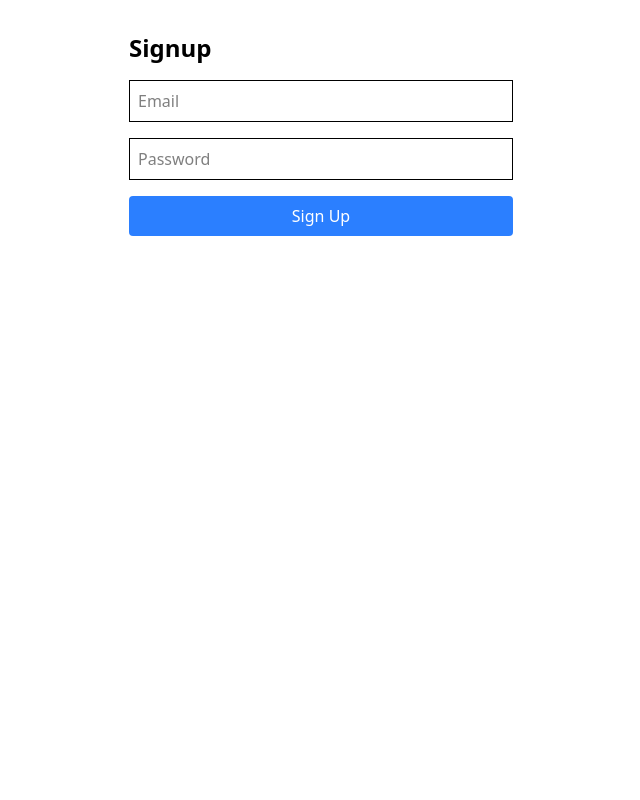
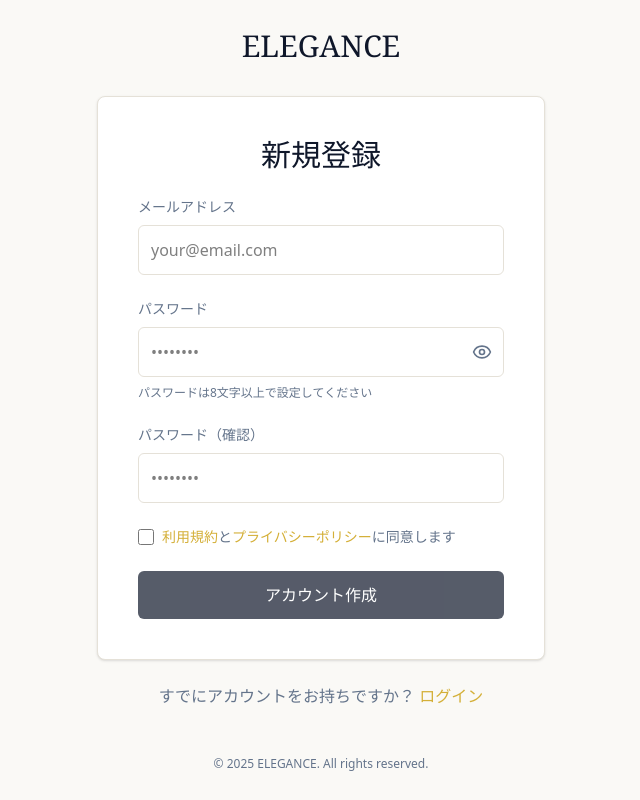
Before and after one commit to rion0918/tryon-app, a Next.js app in the folder web/: page /signup in a window 1280 px wide. Shown: the whole page, without its empty margins (319-959 px from the left). Built offline with nearby package versions, Linux system fonts and the light colour scheme; a web font is replaced by a local one.

Commit message:
login,signup画面の最適化

```diff
--- a/web/app/login/page.tsx
+++ b/web/app/login/page.tsx
@@ -1,8 +1,12 @@
-'use client';
+"use client"
 
-import { gql, useMutation } from '@apollo/client';
-import { useState } from 'react';
-import { useRouter } from 'next/navigation';
+import type React from "react"
+
+import { gql, useMutation } from "@apollo/client"
+import { useState } from "react"
+import { useRouter } from "next/navigation"
+import Link from "next/link"
+import { Eye, EyeOff } from "lucide-react"
 
 const LOGIN_MUTATION = gql`
   mutation Login($input: LoginInput!) {
@@ -10,53 +14,139 @@ const LOGIN_MUTATION = gql`
       accessToken
     }
   }
-`;
+`
 
 export default function LoginPage() {
-  const router = useRouter();
-  const [email, setEmail] = useState('');
-  const [password, setPassword] = useState('');
+  const router = useRouter()
+  const [email, setEmail] = useState("")
+  const [password, setPassword] = useState("")
+  const [showPassword, setShowPassword] = useState(false)
   const [login, { loading, error }] = useMutation(LOGIN_MUTATION, {
     onCompleted: (data) => {
-      localStorage.setItem('token', data.login.accessToken);
-      router.push('/tryon');
+      localStorage.setItem("token", data.login.accessToken)
+      router.push("/tryon")
     },
-  });
+  })
 
   const handleSubmit = async (e: React.FormEvent) => {
-    e.preventDefault();
-    await login({ variables: { input: { email, password } } });
-  };
+    e.preventDefault()
+    await login({ variables: { input: { email, password } } })
+  }
+
+  const togglePasswordVisibility = () => {
+    setShowPassword(!showPassword)
+  }
 
   return (
-    <div className="p-8 max-w-md mx-auto">
-      <h1 className="text-2xl font-bold mb-4">Login</h1>
-      <form onSubmit={handleSubmit} className="space-y-4">
+    <div className="min-h-screen flex flex-col items-center justify-center bg-[#faf9f6] px-4">
+      <div className="w-full max-w-md">
+        {/* ロゴとブランド名 */}
+        <div className="text-center mb-8">
+          <Link href="/" className="inline-block">
+            <span className="font-serif text-3xl font-medium text-[#0f172a]">ELEGANCE</span>
+          </Link>
+        </div>
+
+        {/* ログインカード */}
+        <div className="bg-white rounded-lg shadow-sm border border-[#e5e1d8] p-8 md:p-10">
+          <h1 className="font-serif text-2xl md:text-3xl text-[#0f172a] mb-6 text-center">ログイン</h1>
+
+          <form onSubmit={handleSubmit} className="space-y-6">
+            <div className="space-y-2">
+              <label htmlFor="email" className="block text-sm font-medium text-[#64748b]">
+                メールアドレス
+              </label>
               <input
-          className="w-full border p-2"
+                id="email"
+                className="w-full border border-[#e5e1d8] rounded-md p-3 bg-white focus:outline-none focus:ring-2 focus:ring-[#d4af37] focus:border-transparent transition-all duration-200"
                 type="email"
-          placeholder="Email"
+                placeholder="your@email.com"
                 value={email}
                 onChange={(e) => setEmail(e.target.value)}
                 required
               />
+            </div>
+
+            <div className="space-y-2">
+              <label htmlFor="password" className="block text-sm font-medium text-[#64748b]">
+                パスワード
+              </label>
+              <div className="relative">
                 <input
-          className="w-full border p-2"
-          type="password"
-          placeholder="Password"
+                  id="password"
+                  className="w-full border border-[#e5e1d8] rounded-md p-3 bg-white focus:outline-none focus:ring-2 focus:ring-[#d4af37] focus:border-transparent transition-all duration-200"
+                  type={showPassword ? "text" : "password"}
+                  placeholder="••••••••"
                   value={password}
                   onChange={(e) => setPassword(e.target.value)}
                   required
                 />
                 <button
-          className="w-full bg-gray-700 text-white p-2 rounded"
+                  type="button"
+                  onClick={togglePasswordVisibility}
+                  className="absolute right-3 top-1/2 transform -translate-y-1/2 text-[#64748b] hover:text-[#0f172a] transition-colors duration-200"
+                >
+                  {showPassword ? <EyeOff className="h-5 w-5" /> : <Eye className="h-5 w-5" />}
+                </button>
+              </div>
+            </div>
+
+            <div className="flex items-center justify-between">
+              <div className="flex items-center">
+                <input
+                  id="remember-me"
+                  name="remember-me"
+                  type="checkbox"
+                  className="h-4 w-4 text-[#d4af37] focus:ring-[#d4af37] border-[#e5e1d8] rounded"
+                />
+                <label htmlFor="remember-me" className="ml-2 block text-sm text-[#64748b]">
+                  ログイン状態を保存
+                </label>
+              </div>
+              <div className="text-sm">
+                <Link
+                  href="/forgot-password"
+                  className="font-medium text-[#d4af37] hover:text-[#d4af37]/80 transition-colors duration-200"
+                >
+                  パスワードをお忘れですか？
+                </Link>
+              </div>
+            </div>
+
+            {error && (
+              <div className="bg-[#fef2f2] border border-[#fee2e2] text-[#b91c1c] p-3 rounded-md text-sm">
+                ログインに失敗しました: {error.message}
+              </div>
+            )}
+
+            <button
+              className="w-full bg-[#0f172a] text-white p-3 rounded-md hover:bg-[#0f172a]/90 transition-colors duration-200 font-medium"
               type="submit"
               disabled={loading}
             >
-          {loading ? 'Logging in...' : 'Log In'}
+              {loading ? "ログイン中..." : "ログイン"}
             </button>
-        {error && <p className="text-red-500">Login failed: {error.message}</p>}
           </form>
         </div>
-  );
+
+        {/* 新規登録リンク */}
+        <div className="text-center mt-6">
+          <p className="text-[#64748b]">
+            アカウントをお持ちでないですか？{" "}
+            <Link
+              href="/signup"
+              className="font-medium text-[#d4af37] hover:text-[#d4af37]/80 transition-colors duration-200"
+            >
+              新規登録
+            </Link>
+          </p>
+        </div>
+
+        {/* フッター */}
+        <div className="text-center mt-12">
+          <p className="text-xs text-[#64748b]">&copy; {new Date().getFullYear()} ELEGANCE. All rights reserved.</p>
+        </div>
+      </div>
+    </div>
+  )
 }
--- a/web/app/signup/page.tsx
+++ b/web/app/signup/page.tsx
@@ -1,8 +1,12 @@
-'use client';
+"use client"
 
-import { gql, useMutation } from '@apollo/client';
-import { useState } from 'react';
-import { useRouter } from 'next/navigation';
+import type React from "react"
+
+import { gql, useMutation } from "@apollo/client"
+import { useState } from "react"
+import { useRouter } from "next/navigation"
+import Link from "next/link"
+import { Eye, EyeOff } from "lucide-react"
 
 const SIGNUP_MUTATION = gql`
   mutation Signup($input: SignupInput!) {
@@ -10,53 +14,192 @@ const SIGNUP_MUTATION = gql`
       accessToken
     }
   }
-`;
+`
 
 export default function SignupPage() {
-  const router = useRouter();
-  const [email, setEmail] = useState('');
-  const [password, setPassword] = useState('');
+  const router = useRouter()
+  const [email, setEmail] = useState("")
+  const [password, setPassword] = useState("")
+  const [confirmPassword, setConfirmPassword] = useState("")
+  const [showPassword, setShowPassword] = useState(false)
+  const [agreeTerms, setAgreeTerms] = useState(false)
+  const [passwordError, setPasswordError] = useState("")
+
   const [signup, { loading, error }] = useMutation(SIGNUP_MUTATION, {
     onCompleted: (data) => {
-      localStorage.setItem('token', data.signup.accessToken);
-      router.push('/tryon');
+      localStorage.setItem("token", data.signup.accessToken)
+      router.push("/tryon")
     },
-  });
+  })
+
+  const validateForm = () => {
+    if (password !== confirmPassword) {
+      setPasswordError("パスワードが一致しません")
+      return false
+    }
+
+    if (password.length < 8) {
+      setPasswordError("パスワードは8文字以上である必要があります")
+      return false
+    }
+
+    setPasswordError("")
+    return true
+  }
 
   const handleSubmit = async (e: React.FormEvent) => {
-    e.preventDefault();
-    await signup({ variables: { input: { email, password } } });
-  };
+    e.preventDefault()
+
+    if (!validateForm()) {
+      return
+    }
+
+    if (!agreeTerms) {
+      return
+    }
+
+    await signup({ variables: { input: { email, password } } })
+  }
+
+  const togglePasswordVisibility = () => {
+    setShowPassword(!showPassword)
+  }
 
   return (
-    <div className="p-8 max-w-md mx-auto">
-      <h1 className="text-2xl font-bold mb-4">Signup</h1>
-      <form onSubmit={handleSubmit} className="space-y-4">
+    <div className="min-h-screen flex flex-col items-center justify-center bg-[#faf9f6] px-4">
+      <div className="w-full max-w-md">
+        {/* ロゴとブランド名 */}
+        <div className="text-center mb-8">
+          <Link href="/" className="inline-block">
+            <span className="font-serif text-3xl font-medium text-[#0f172a]">ELEGANCE</span>
+          </Link>
+        </div>
+
+        {/* 新規登録カード */}
+        <div className="bg-white rounded-lg shadow-sm border border-[#e5e1d8] p-8 md:p-10">
+          <h1 className="font-serif text-2xl md:text-3xl text-[#0f172a] mb-6 text-center">新規登録</h1>
+
+          <form onSubmit={handleSubmit} className="space-y-6">
+            <div className="space-y-2">
+              <label htmlFor="email" className="block text-sm font-medium text-[#64748b]">
+                メールアドレス
+              </label>
               <input
-          className="w-full border p-2"
+                id="email"
+                className="w-full border border-[#e5e1d8] rounded-md p-3 bg-white focus:outline-none focus:ring-2 focus:ring-[#d4af37] focus:border-transparent transition-all duration-200"
                 type="email"
-          placeholder="Email"
+                placeholder="your@email.com"
                 value={email}
                 onChange={(e) => setEmail(e.target.value)}
                 required
               />
+            </div>
+
+            <div className="space-y-2">
+              <label htmlFor="password" className="block text-sm font-medium text-[#64748b]">
+                パスワード
+              </label>
+              <div className="relative">
                 <input
-          className="w-full border p-2"
-          type="password"
-          placeholder="Password"
+                  id="password"
+                  className="w-full border border-[#e5e1d8] rounded-md p-3 bg-white focus:outline-none focus:ring-2 focus:ring-[#d4af37] focus:border-transparent transition-all duration-200"
+                  type={showPassword ? "text" : "password"}
+                  placeholder="••••••••"
                   value={password}
                   onChange={(e) => setPassword(e.target.value)}
                   required
+                  minLength={8}
                 />
                 <button
-          className="w-full bg-blue-500 text-white p-2 rounded"
+                  type="button"
+                  onClick={togglePasswordVisibility}
+                  className="absolute right-3 top-1/2 transform -translate-y-1/2 text-[#64748b] hover:text-[#0f172a] transition-colors duration-200"
+                >
+                  {showPassword ? <EyeOff className="h-5 w-5" /> : <Eye className="h-5 w-5" />}
+                </button>
+              </div>
+              <p className="text-xs text-[#64748b]">パスワードは8文字以上で設定してください</p>
+            </div>
+
+            <div className="space-y-2">
+              <label htmlFor="confirm-password" className="block text-sm font-medium text-[#64748b]">
+                パスワード（確認）
+              </label>
+              <div className="relative">
+                <input
+                  id="confirm-password"
+                  className="w-full border border-[#e5e1d8] rounded-md p-3 bg-white focus:outline-none focus:ring-2 focus:ring-[#d4af37] focus:border-transparent transition-all duration-200"
+                  type={showPassword ? "text" : "password"}
+                  placeholder="••••••••"
+                  value={confirmPassword}
+                  onChange={(e) => setConfirmPassword(e.target.value)}
+                  required
+                />
+              </div>
+              {passwordError && <p className="text-xs text-[#b91c1c]">{passwordError}</p>}
+            </div>
+
+            <div className="flex items-center">
+              <input
+                id="agree-terms"
+                name="agree-terms"
+                type="checkbox"
+                className="h-4 w-4 text-[#d4af37] focus:ring-[#d4af37] border-[#e5e1d8] rounded"
+                checked={agreeTerms}
+                onChange={(e) => setAgreeTerms(e.target.checked)}
+                required
+              />
+              <label htmlFor="agree-terms" className="ml-2 block text-sm text-[#64748b]">
+                <span>
+                  <Link href="/terms" className="text-[#d4af37] hover:text-[#d4af37]/80 transition-colors duration-200">
+                    利用規約
+                  </Link>
+                  と
+                  <Link
+                    href="/privacy"
+                    className="text-[#d4af37] hover:text-[#d4af37]/80 transition-colors duration-200"
+                  >
+                    プライバシーポリシー
+                  </Link>
+                  に同意します
+                </span>
+              </label>
+            </div>
+
+            {error && (
+              <div className="bg-[#fef2f2] border border-[#fee2e2] text-[#b91c1c] p-3 rounded-md text-sm">
+                登録に失敗しました: {error.message}
+              </div>
+            )}
+
+            <button
+              className="w-full bg-[#0f172a] text-white p-3 rounded-md hover:bg-[#0f172a]/90 transition-colors duration-200 font-medium disabled:opacity-70 disabled:cursor-not-allowed"
               type="submit"
-          disabled={loading}
+              disabled={loading || !agreeTerms}
             >
-          {loading ? 'Signing up...' : 'Sign Up'}
+              {loading ? "登録中..." : "アカウント作成"}
             </button>
-        {error && <p className="text-red-500">Signup failed: {error.message}</p>}
           </form>
         </div>
-  );
+
+        {/* ログインリンク */}
+        <div className="text-center mt-6">
+          <p className="text-[#64748b]">
+            すでにアカウントをお持ちですか？{" "}
+            <Link
+              href="/login"
+              className="font-medium text-[#d4af37] hover:text-[#d4af37]/80 transition-colors duration-200"
+            >
+              ログイン
+            </Link>
+          </p>
+        </div>
+
+        {/* フッター */}
+        <div className="text-center mt-12">
+          <p className="text-xs text-[#64748b]">&copy; {new Date().getFullYear()} ELEGANCE. All rights reserved.</p>
+        </div>
+      </div>
+    </div>
+  )
 }
```
Lines whose indentation alone changed are shown as unchanged.
